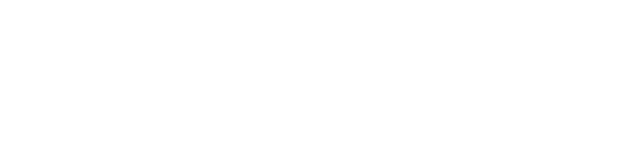
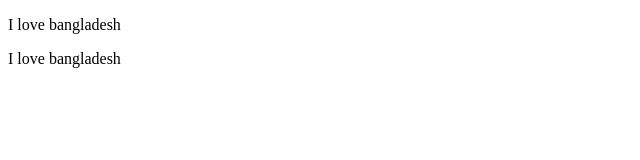
Before and after one commit to Mehedi-Hassan-Khalid/Git, a plain HTML site: page contact.html in a window 1280 px wide. Shown: the whole page, without its empty margins (0-640 px from the left). Drawn offline with Linux system fonts and the light colour scheme.

```diff
--- a/contact.html
+++ b/contact.html
@@ -7,6 +7,7 @@
     <title>Document</title>
 </head>
 <body>
-
+    <p>I love bangladesh</p>
+    <p>I love bangladesh</p>
 </body>
 </html>
```
Also changed, not shown: 1 other file.
